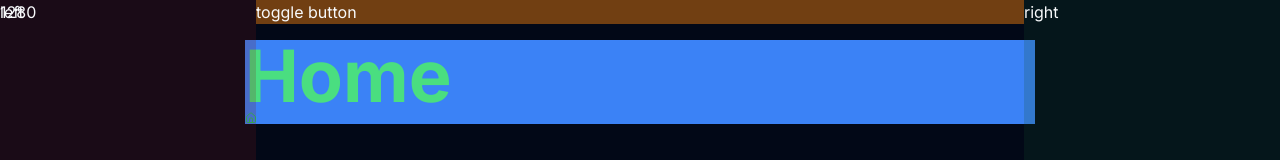
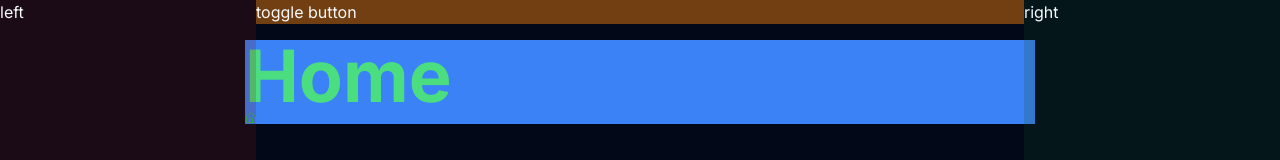
Before and after one commit to Developer095/proj-two, a Next.js app: page / in a window 1280 px wide. Shown: the top 160 px of the page. Built offline with nearby package versions, Linux system fonts and the light colour scheme.

Commit message:
remove responsive tester

```diff
--- a/app/(default)/layout.tsx
+++ b/app/(default)/layout.tsx
@@ -23,7 +23,7 @@ export default function RootLayout({
       <div className="fixed right-0 top-0 h-screen w-[20%] bg-green-900/20">
         right
       </div>
-      <ResponsiveTester />
+      {/* <ResponsiveTester /> */}
     </section>
   );
 }
```
